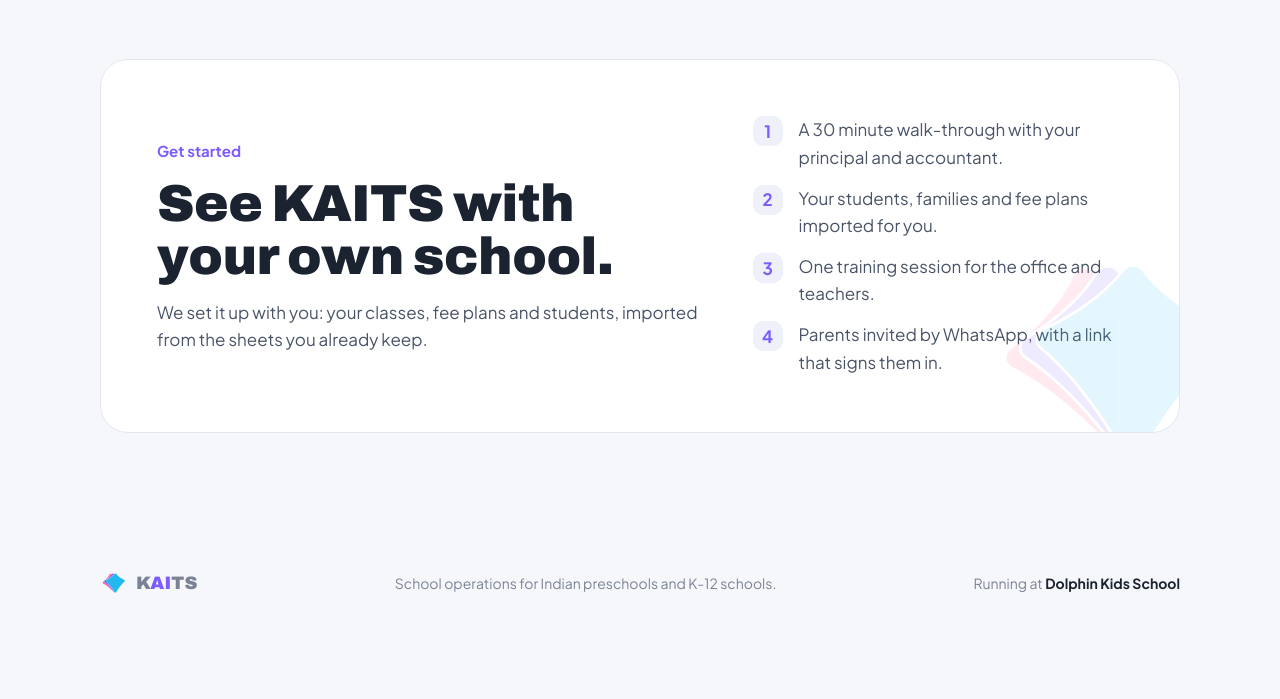
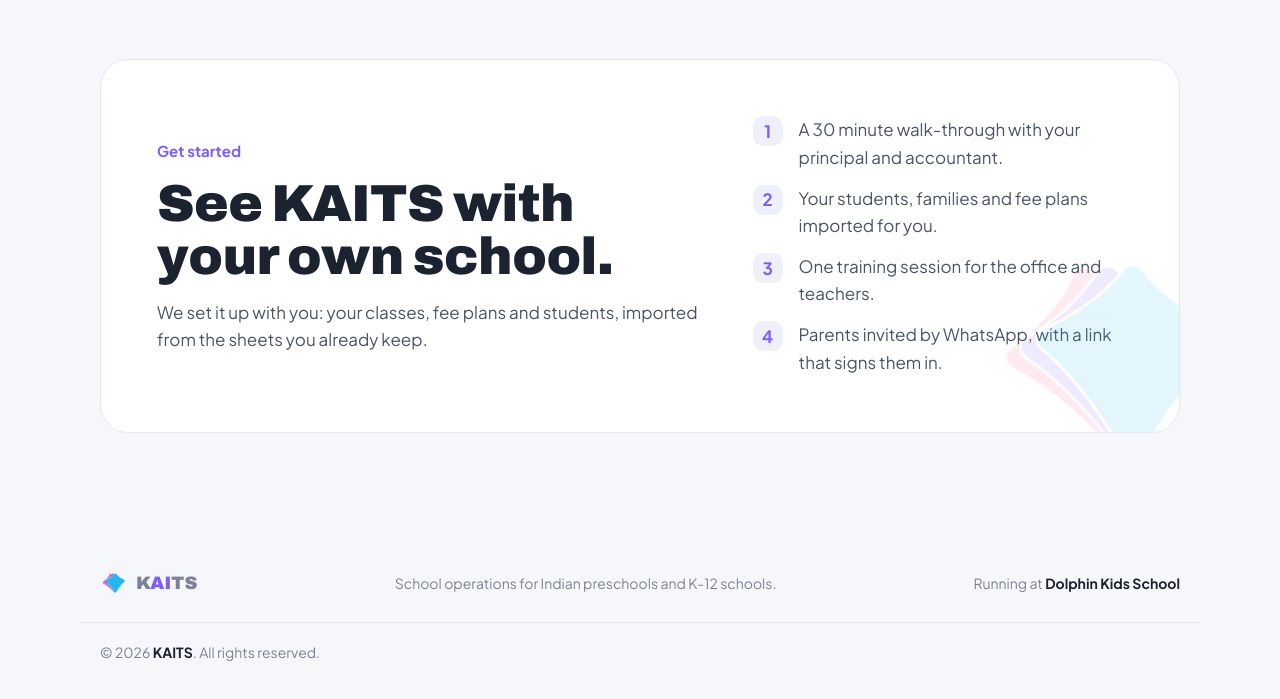
Before and after one commit to kyte-school/kaits-site, a plain HTML site: page index.html in a window 1280 px wide. Shown: the part 4481-5180 px from the top of the page. Before the commit the page ends 5135 px from the top, so only its background shows below. Drawn offline with Linux system fonts and the light colour scheme.

Commit message:
Footer: copyright line with the business name

```diff
--- a/index.html
+++ b/index.html
@@ -179,6 +179,8 @@ section.band { padding-block: 96px }
 
 footer { padding-block: 40px 56px; color: var(--ink-mute); font-size: 14px }
 footer .school b { color: var(--ink); font-weight: 700 }
+footer .legal { margin-top: 24px; padding-top: 18px; border-top: 1px solid var(--line) }
+footer .legal-name { color: var(--ink); font-weight: 700 }
 footer .wrap { display: flex; flex-wrap: wrap; justify-content: space-between; gap: 16px; align-items: center }
 </style>
 </head>
@@ -404,6 +406,9 @@ footer .wrap { display: flex; flex-wrap: wrap; justify-content: space-between; g
     <span>School operations for Indian preschools and K-12 schools.</span>
     <span class="school">Running at <b>Dolphin Kids School</b></span>
   </div>
+  <div class="wrap legal">
+    <span>&copy; <span id="year">2026</span> <b class="legal-name">KAITS</b>. All rights reserved.</span>
+  </div>
 </footer>
 
 <script>
@@ -414,6 +419,7 @@ if (CONTACT.email) {
   document.getElementById('contact-text').textContent = CONTACT.email
   document.getElementById('contact-cta').hidden = false
 }
+try { document.getElementById('year').textContent = String(new Date().getFullYear()) } catch (e) {}
 var bar = document.getElementById('top')
 var onScroll = function () { bar.classList.toggle('scrolled', window.scrollY > 8) }
 window.addEventListener('scroll', onScroll, { passive: true }); onScroll()
```
